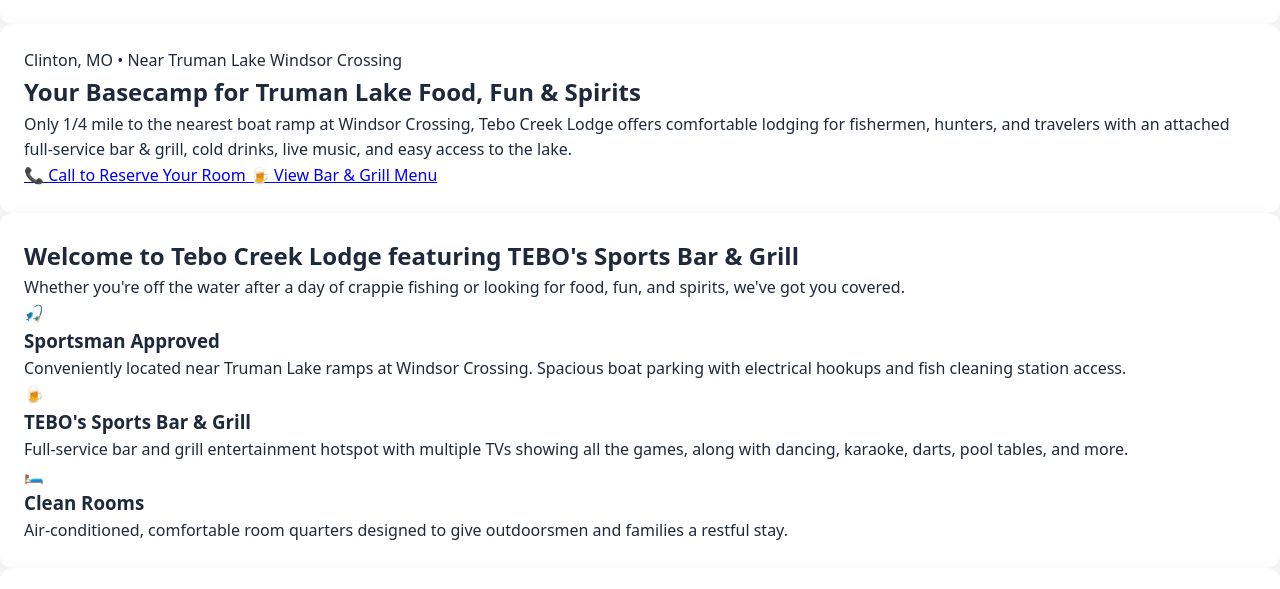
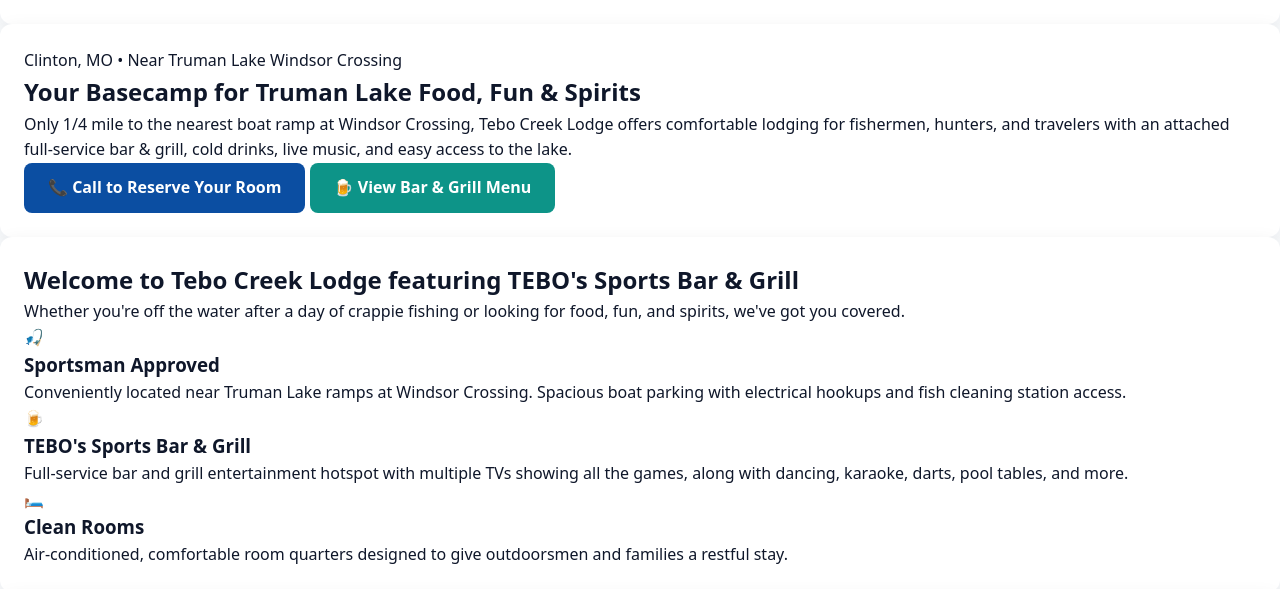
Before and after one commit to richlomeli239/tebocreeklodge, a plain HTML site: page index.html in a window 1280 px wide. Shown: the part 175-764 px from the top of the page. Drawn offline with Linux system fonts and the light colour scheme.

Commit message:
Update color palette to blue and white scheme with improved UX standards

```diff
--- a/css/styles.css
+++ b/css/styles.css
@@ -1,13 +1,36 @@
 /* Base theme variables */
 :root {
-  --color-brand-blue: #1b4965;
-  --color-accent-amber: #c86428;
-  --color-bg-base: #f7f9fa;
+  /* Primary Blue - from logo */
+  --color-brand-blue: #0B4EA2;
+  --color-brand-blue-dark: #053570;
+  --color-brand-blue-light: #1B6FD6;
+
+  /* Accent - complementary for CTAs */
+  --color-accent-teal: #0D9488;
+  --color-accent-teal-dark: #0F766E;
+  --color-accent-teal-light: #14B8A6;
+
+  /* Backgrounds & Surfaces */
+  --color-bg-base: #f8fafc;
   --color-surface-card: #ffffff;
-  --color-text-main: #1e293b;
-  --color-text-muted: #64748b;
+  --color-surface-alt: #f1f5f9;
+
+  /* Text */
+  --color-text-main: #0f172a;
+  --color-text-muted: #475569;
+  --color-text-light: #64748b;
+
+  /* Utility Colors */
+  --color-border: #e2e8f0;
+  --color-success: #10b981;
+  --color-warning: #f59e0b;
+  --color-error: #ef4444;
+
+  /* Design Tokens */
   --radius-card: 12px;
+  --radius-button: 8px;
   --shadow-elevation: 0 4px 20px -2px rgba(15, 23, 42, 0.08);
+  --shadow-hover: 0 10px 25px -5px rgba(11, 78, 162, 0.15);
 }
 
 /* Reset & base styling */
@@ -32,13 +55,63 @@
   padding: 1.5rem;
 }
 
-/* Buttons */
-.btn-primary {
-  background-color: var(--color-accent-amber);
+/* Primary Button - Brand Blue */
+.btn-primary,
+.button.primary {
+  background-color: var(--color-brand-blue);
   color: #ffffff;
   text-decoration: none;
   display: inline-block;
   padding: 0.75rem 1.5rem;
-  border-radius: 8px;
+  border-radius: var(--radius-button);
   font-weight: 600;
+  border: none;
+  cursor: pointer;
+  transition: all 0.3s ease;
 }
+
+.btn-primary:hover,
+.button.primary:hover {
+  background-color: var(--color-brand-blue-dark);
+  box-shadow: var(--shadow-hover);
+  transform: translateY(-2px);
+}
+
+/* Secondary Button - Teal Accent */
+.button.secondary {
+  background-color: var(--color-accent-teal);
+  color: #ffffff;
+  text-decoration: none;
+  display: inline-block;
+  padding: 0.75rem 1.5rem;
+  border-radius: var(--radius-button);
+  font-weight: 600;
+  border: none;
+  cursor: pointer;
+  transition: all 0.3s ease;
+}
+
+.button.secondary:hover {
+  background-color: var(--color-accent-teal-dark);
+  box-shadow: var(--shadow-hover);
+  transform: translateY(-2px);
+}
+
+/* Tertiary Button - Outline */
+.button.tertiary {
+  background-color: transparent;
+  color: var(--color-brand-blue);
+  text-decoration: none;
+  display: inline-block;
+  padding: 0.75rem 1.5rem;
+  border-radius: var(--radius-button);
+  font-weight: 600;
+  border: 2px solid var(--color-brand-blue);
+  cursor: pointer;
+  transition: all 0.3s ease;
+}
+
+.button.tertiary:hover {
+  background-color: var(--color-brand-blue);
+  color: #ffffff;
+}
```
